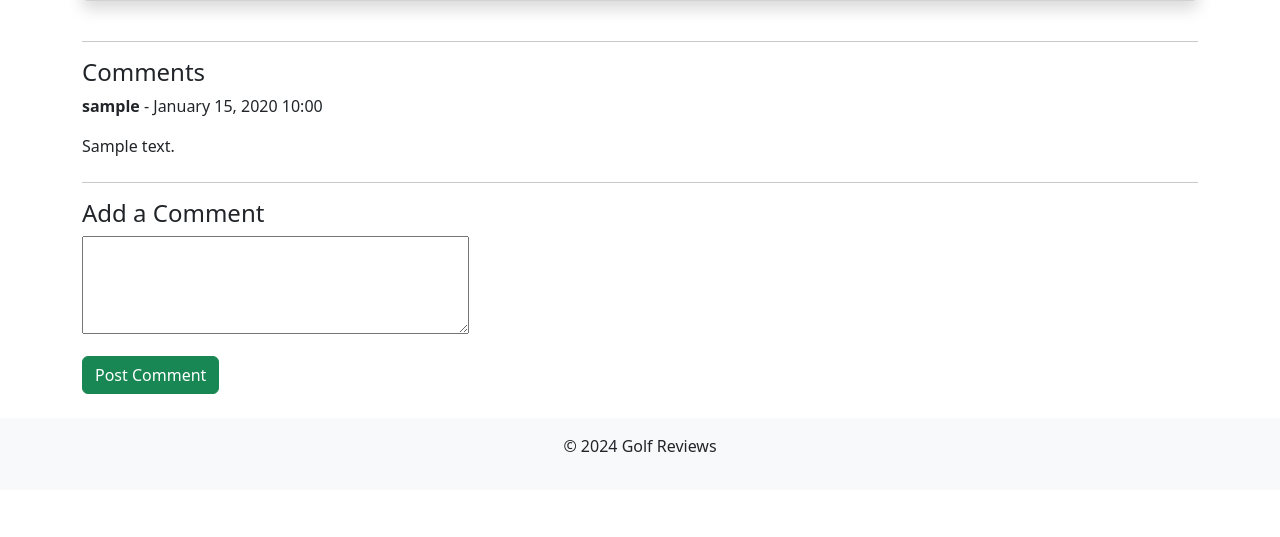
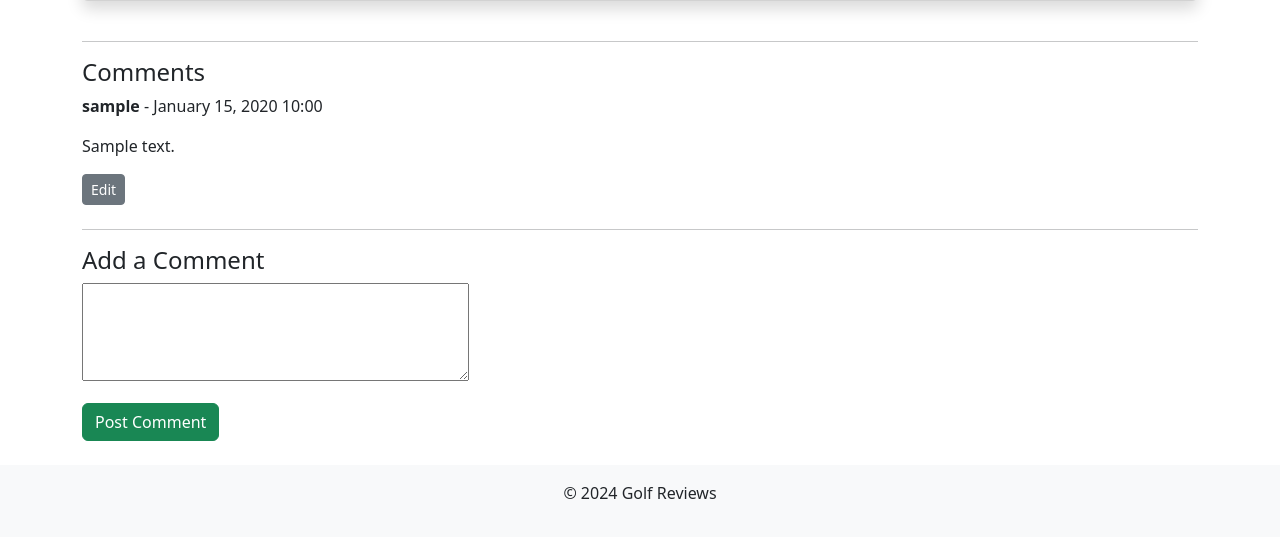
Before and after one commit to ollebrask/golf-blog, a Django app: page /review/1/ in a window 1280 px wide. Shown: the part 473-1010 px from the top of the page. Before the commit the page ends 925 px from the top, so only its background shows below. Run offline with Django 4.2, Linux system fonts and the light colour scheme; a user stored in the database is signed in; tables that the repository leaves empty hold one stand-in row (values such as "Sample post").

Commit message:
Fix typo

```diff
--- a/blog/templates/blog/review_detail.html
+++ b/blog/templates/blog/review_detail.html
@@ -36,8 +36,8 @@
                 <div class="comment mb-2">
                     <p><strong>{{ comment.user.username }}</strong> - {{ comment.created_on|date:"F d, Y H:i" }}</p>
                     <p>{{ comment.content|linebreaks }}</p>
-                    {% if comment.user == reqest.user %}
-                            <a href="{% url 'edit_comment' comment_id %}" class="btn btn-secondary btn-sm">Edit</a>
+                    {% if comment.user == request.user %}
+                            <a href="{% url 'edit_comment' comment.id %}" class="btn btn-secondary btn-sm">Edit</a>
                         {% endif %}
                 </div>
                 {% empty %}
```
